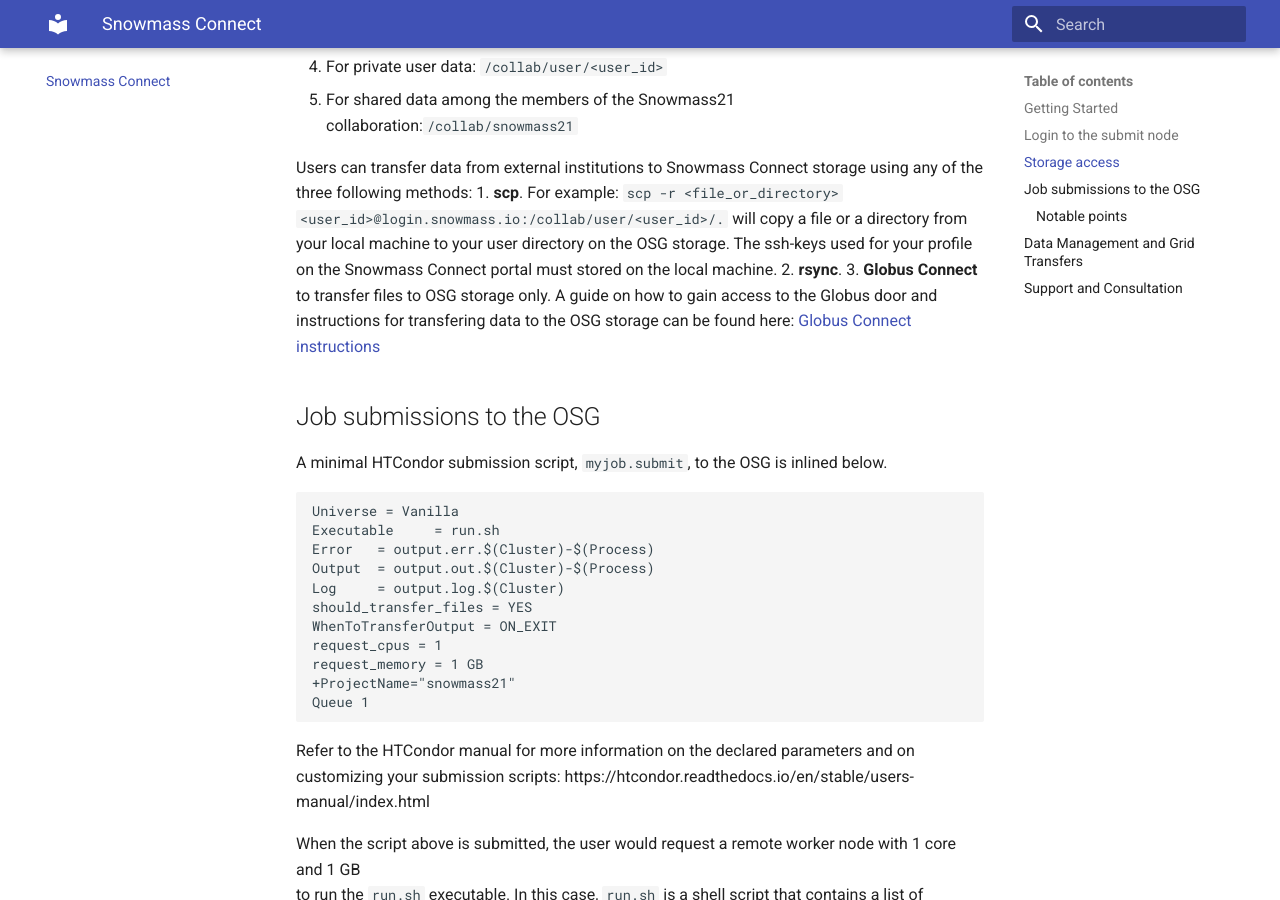
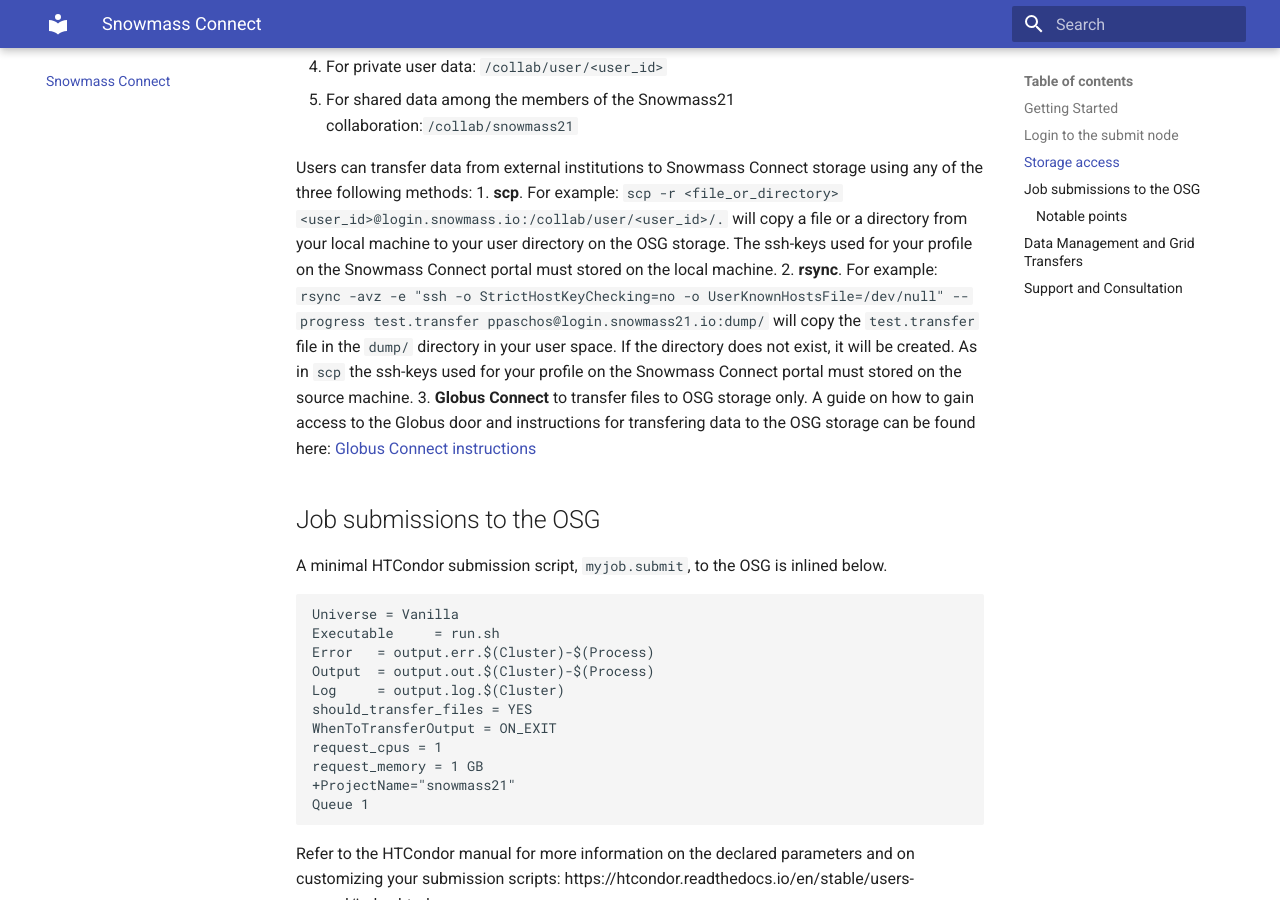
Before and after one commit to ppaschos/snowmass-connect-docs, an MkDocs documentation site: the page built from docs/index.md, in a window 1280 px wide and 900 px high, scrolled down 1565 px. Built offline with MkDocs 1.6.1 and Material for MkDocs 9.7.7, drawn with Linux system fonts in a browser that asks for light colours.

Commit message:
Update index.md

```diff
--- a/docs/index.md
+++ b/docs/index.md
@@ -48,7 +48,9 @@
 1. **scp**. For example: `scp -r <file_or_directory> <user_id>@login.snowmass.io:/collab/user/<user_id>/.` will copy a file or a directory
 from your local machine to your user directory on the OSG storage. The ssh-keys used for your profile on the Snowmass Connect portal
 must stored on the local machine.
-2. **rsync**.
+2. **rsync**. For example: `rsync -avz -e "ssh -o StrictHostKeyChecking=no -o UserKnownHostsFile=/dev/null" --progress test.transfer ppaschos@login.snowmass21.io:dump/` will copy the `test.transfer` file in the `dump/` directory in your user space. If the directory
+does not exist, it will be created. As in `scp` the ssh-keys used for your profile on the Snowmass Connect portal
+must stored on the source machine.
 3. **Globus Connect** to transfer files to OSG storage only. A guide on how to gain access to the Globus door and instructions for transfering
 data to the OSG storage can be found here: [Globus Connect instructions](globus.md)
 
```
